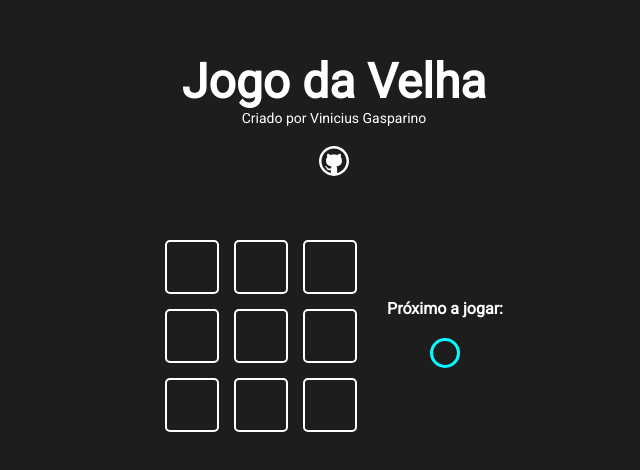
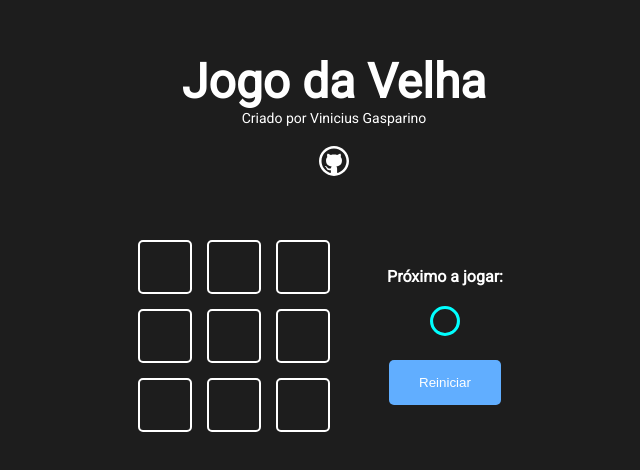
Before and after one commit to viniciusgasparino/react-jogo-da-velha, a Next.js app: page / in a window 1280 px wide. Shown: the part 178-648 px from the top of the page, without its empty margins (306-946 px from the left). Built offline with nearby package versions, Linux system fonts and the light colour scheme.

Commit message:
Coriigido responssividade

```diff
--- a/src/components/button/Button.module.css
+++ b/src/components/button/Button.module.css
@@ -1,4 +1,13 @@
 .button{
-  color: aqua;
-  border-style: none;
+  padding: 15px 30px;
+  border-radius: 5px;
+  cursor: pointer;
+  border: none;
+  background-color: #007bff;
+  color: white;
 }
+
+.button:disabled{
+  cursor: default;
+  background-color: #61aeff;
+}
--- a/src/components/game/Game.module.css
+++ b/src/components/game/Game.module.css
@@ -9,3 +9,9 @@
   gap: 30px;
   align-items: center;
 }
+
+@media screen and (max-width: 425px) {
+  .gameContent{
+    flex-direction: column;
+  }
+}
--- a/src/components/gameInfo/GameInfo.jsx
+++ b/src/components/gameInfo/GameInfo.jsx
@@ -4,7 +4,7 @@
 
 function GameInfo({currentP, win, onReset}){
 
-  const shouldEnableButton  = () => {
+  const shouldEnableButton = () => {
       if(win !== 0){
           return true
       }
@@ -34,14 +34,11 @@
           {
             win === -1 && <Icon iconName="x" />
           }
-          {
-            <Button onClick={onReset} disabled={!shouldEnableButton()}>
-               Reiniciar
-            </Button>
-          }
         </>
       }
-
+      <Button onClick={onReset} disabled={!shouldEnableButton()}>
+          Reiniciar
+      </Button>
     </div>
   )
 }
--- a/src/components/gameInfo/GameInfo.module.css
+++ b/src/components/gameInfo/GameInfo.module.css
@@ -3,4 +3,5 @@
   flex-direction: column;
   align-items: center;
   gap: 20px;
+  min-width: 170px;
 }
```
Also changed, not shown: src/components/game/Game.jsx (line endings or trailing spaces).
